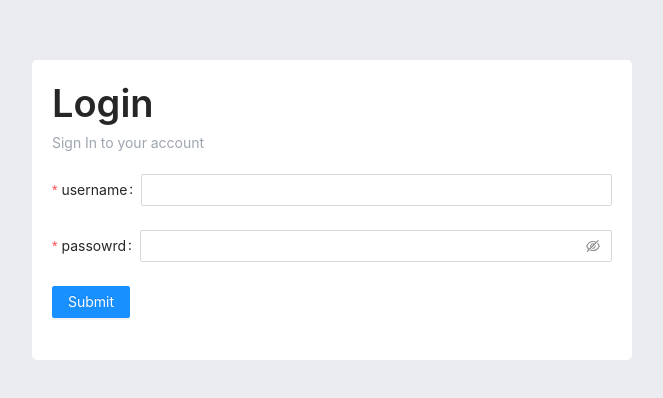
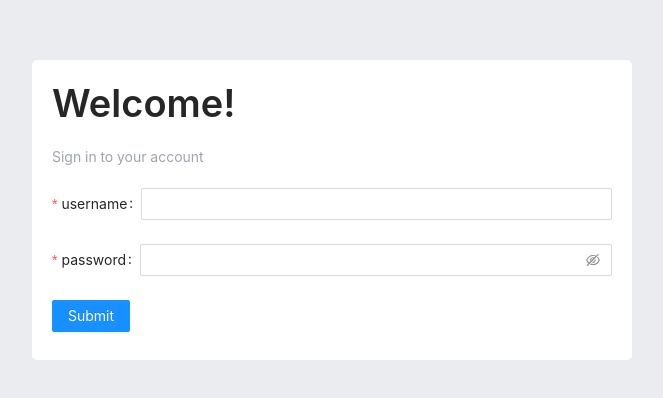
Before and after one commit to SylviaEssamm/reactjs-dashboard, a React (Create React App) app: page /products in a window 1280 px wide. Shown: the part 190-588 px from the top of the page, without its empty margins (308-971 px from the left). Built offline with nearby package versions, Linux system fonts and the light colour scheme; a small style sheet from the web is missing; what miragejs would draw is missing.

Commit message:
successfully

```diff
--- a/package.json
+++ b/package.json
@@ -10,11 +10,13 @@
     "axios": "^0.21.1",
     "miragejs": "^0.1.41",
     "moment": "^2.29.1",
+    "nprogress": "^0.2.0",
     "react": "^17.0.1",
     "react-dom": "^17.0.1",
     "react-moment": "^1.1.1",
     "react-router-dom": "^5.2.0",
     "react-scripts": "4.0.3",
+    "react-toastify": "^7.0.3",
     "swr": "^0.4.2",
     "web-vitals": "^1.0.1"
   },
--- a/public/index.html
+++ b/public/index.html
@@ -4,6 +4,17 @@
     <meta charset="utf-8" />
     <link rel="icon" href="%PUBLIC_URL%/favicon.ico" />
     <meta name="viewport" content="width=device-width, initial-scale=1" />
+    <script
+      src="https://cdnjs.cloudflare.com/ajax/libs/nprogress/0.2.0/nprogress.min.js"
+      integrity="sha512-bUg5gaqBVaXIJNuebamJ6uex//mjxPk8kljQTdM1SwkNrQD7pjS+PerntUSD+QRWPNJ0tq54/x4zRV8bLrLhZg=="
+      crossorigin="anonymous"
+    ></script>
+    <link
+      rel="stylesheet"
+      href="https://cdnjs.cloudflare.com/ajax/libs/nprogress/0.2.0/nprogress.css"
+      integrity="sha512-DanfxWBasQtq+RtkNAEDTdX4Q6BPCJQ/kexi/RftcP0BcA4NIJPSi7i31Vl+Yl5OCfgZkdJmCqz+byTOIIRboQ=="
+      crossorigin="anonymous"
+    />
     <meta name="theme-color" content="#000000" />
     <meta
       name="description"
--- a/src/App.js
+++ b/src/App.js
@@ -2,8 +2,11 @@ import "antd/dist/antd.min.css";
 import { HashRouter as Router, Switch, Route } from "react-router-dom";
 import Login from "./components/Login";
 import Products from "./components/Products";
+import "react-toastify/dist/ReactToastify.css";
+import { ToastContainer } from "react-toastify";
 function App() {
   return (
+    <>
       <Router>
         <Switch>
           <Route exact path="/">
@@ -17,6 +20,8 @@ function App() {
           </Router>
         </Switch>
       </Router>
+      <ToastContainer autoClose={1000} />
+    </>
   );
 }
 
--- a/src/components/Layout.js
+++ b/src/components/Layout.js
@@ -35,7 +35,7 @@ const Container = ({ children }) => {
               onClick: toggle,
             }
           )}
-          <Button onClick={() => history.push("/login")}>Logout</Button>
+          <Button onClick={() => history.push("/login")}>Log out</Button>
         </Header>
         <Content
           className="site-layout-background"
--- a/src/components/Login.js
+++ b/src/components/Login.js
@@ -3,42 +3,34 @@ import { Form, Input, Button } from "antd";
 import { Typography } from "antd";
 import { login } from "../services/api";
 import { useHistory } from "react-router-dom";
+import { toast } from "react-toastify";
 const Login = () => {
   const router = useHistory();
   const onFinish = (values) => {
-    console.log("Success:", values);
     login(values).then(({ data: { isSuccess } }) => {
       if (isSuccess) {
+        toast.success("Login successfully");
         router.push("/products");
+      } else {
+        toast.error("Username or password is incorrect!");
       }
     });
   };
-
-  const onFinishFailed = (errorInfo) => {
-    console.log("Failed:", errorInfo);
-  };
   return (
     <div className="login">
-      <Typography.Title
-        style={{
-          marginBottom: "5px",
-        }}
-      >
-        Login
-      </Typography.Title>
+      <Typography.Title className="login_title">Welcome!</Typography.Title>
       <Typography.Text
         style={{
           color: "#9FA5AF",
         }}
       >
-        Sign In to your account
+        Sign in to your account
       </Typography.Text>
       <div class="login_form">
         <Form
           name="basic"
           initialValues={{ remember: true }}
           onFinish={onFinish}
-          onFinishFailed={onFinishFailed}
         >
           <Form.Item
             label="username"
@@ -49,7 +41,7 @@ const Login = () => {
           </Form.Item>
 
           <Form.Item
-            label="passowrd"
+            label="password"
             name="password"
             rules={[{ required: true, message: "Please input your password!" }]}
           >
--- a/src/db/index.js
+++ b/src/db/index.js
@@ -11,7 +11,7 @@ const mockAPI = () => {
           return products;
         },
         {
-          timing: 1000,
+          timing: 300,
         }
       );
       this.post("/products/search", (_, b) => {
--- a/src/index.css
+++ b/src/index.css
@@ -135,3 +135,6 @@ body {
   max-width: 300px;
   height: fit-content;
 }
+.login_title {
+  margin-bottom: 20px;
+}
--- a/src/index.js
+++ b/src/index.js
@@ -2,6 +2,7 @@ import React from "react";
 import ReactDOM from "react-dom";
 import "./index.css";
 import App from "./App";
+
 import mockAPI from "./db";
 mockAPI();
 ReactDOM.render(
--- a/src/services/api.js
+++ b/src/services/api.js
@@ -1,6 +1,14 @@
 import axios from "axios";
 const client = axios.create({
   baseURL: "/api",
+});
+client.interceptors.request.use((r) => {
+  window.NProgress.start();
+  return r;
+});
+client.interceptors.response.use((r) => {
+  window.NProgress.done();
+  return r;
 });
 
 export const getProducts = async () => {
```
Also changed, not shown: 1 other file (tests, documents, lock files or other folders). Lines whose indentation alone changed are shown as unchanged.
